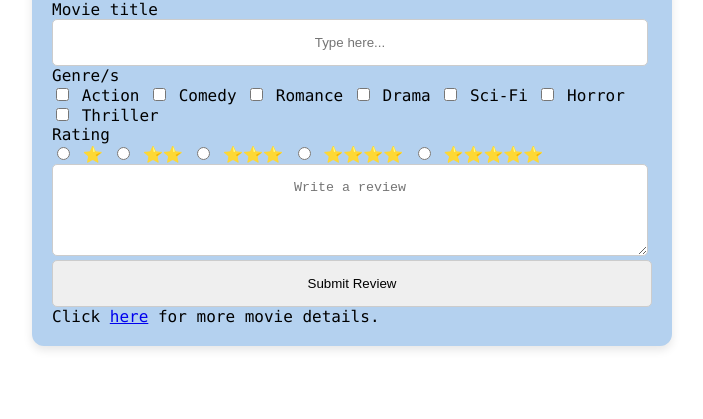
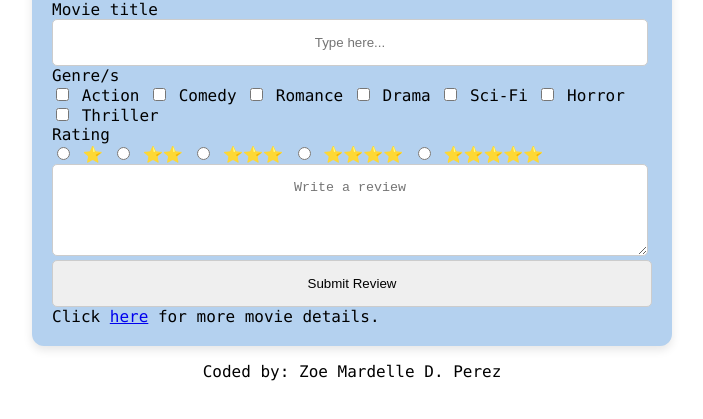
Before and after one commit to Perez-ZoeMardelle/FV_ICT9S_Q1Drill2_Perez_ZoeMardelle, a plain HTML site: page index.html in a window 1280 px wide. Shown: the part 309-728 px from the top of the page, without its empty margins (288-991 px from the left). Drawn offline with Linux system fonts and the light colour scheme.

Commit message:
Update index.html

```diff
--- a/index.html
+++ b/index.html
@@ -91,5 +91,6 @@
         Click <a href="https://www.imdb.com/title/tt0120382/" target="_blank">here</a> for more movie details.
     </form>
     </section>
+    <p>Coded by: Zoe Mardelle D. Perez</p>
 </body>
 </html>
```
